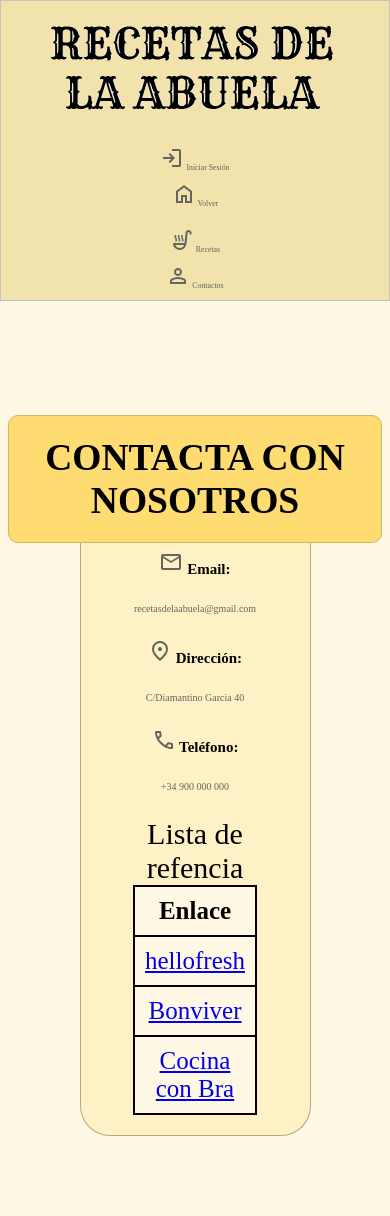
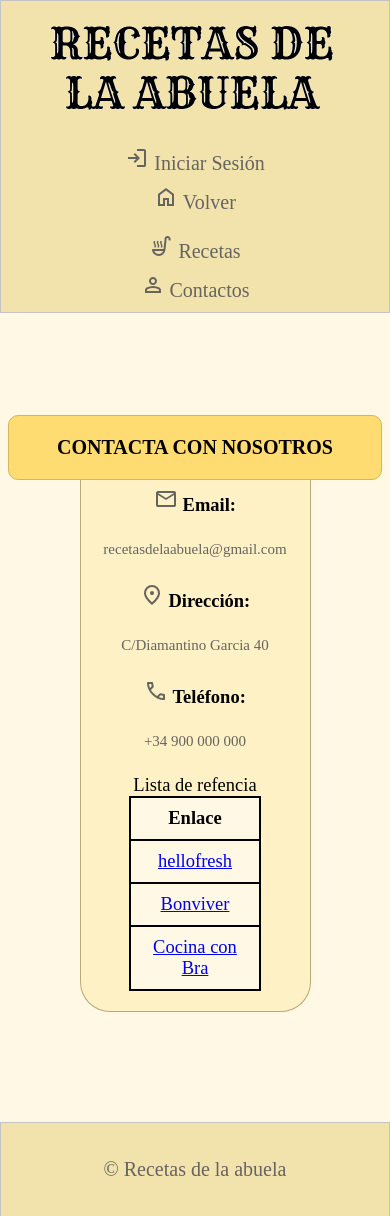
Before and after one commit to ifermen/recetasDeLaAbuela, a plain HTML site: page pages/contacto.html in a window 390 px wide. Shown: the top 1216 px of the page. Drawn offline with Linux system fonts and the light colour scheme; a web font is replaced by a local one.

Commit message:
Se hacen ajustes en la tabla de contactos

```diff
--- a/style/style_contacto.css
+++ b/style/style_contacto.css
@@ -201,19 +201,23 @@ footer p {
     }
 
     .info label{
+        font-size: 18.5px;
+    }
+
+    p{
         font-size: 15px;
     }
 
-    p{
-        font-size: 10px;
+    h1{
+        font-size: 20px;
     }
 
     nav a {
-        font-size: 2vw;
+        font-size: 20px;
     }
 
     footer p {
-        font-size: 2vw;
+        font-size: 20px;
     }
 
     body{
@@ -221,8 +225,14 @@ footer p {
     }
 
     .tabla{
-        width: 50px;
+        width: 70%;
+        font-size: 18.5px;
     }
+
+    .tabla caption{
+        font-size: 18.5px;
+    }
+
     .celda_nombre{
         display: none;
     }
```
